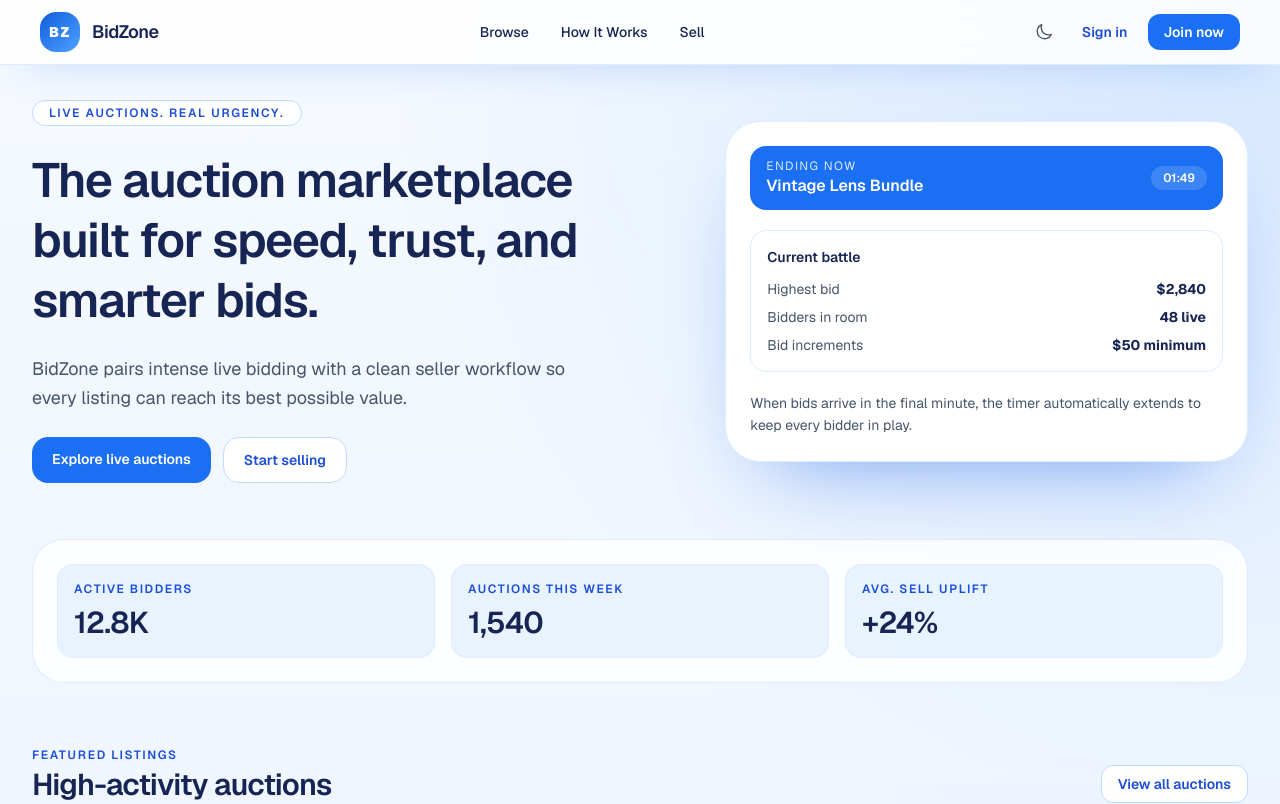
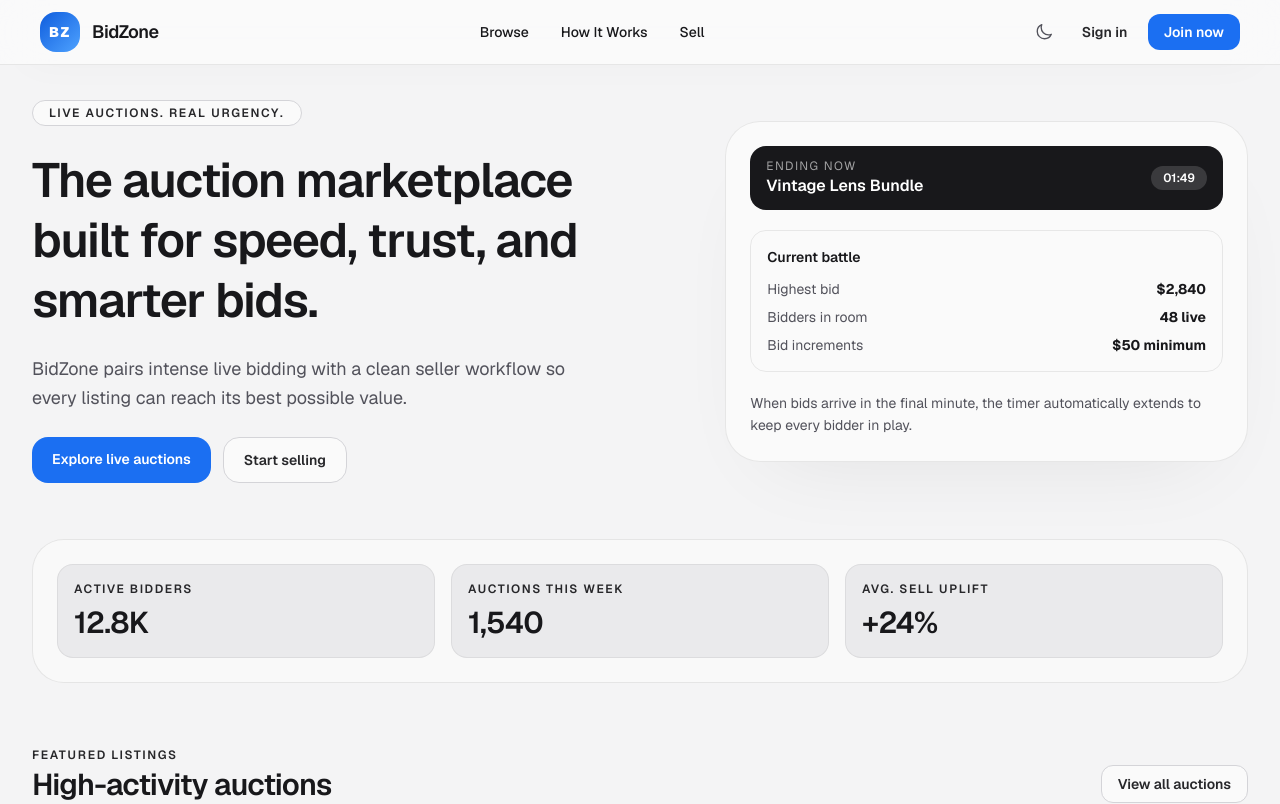
Before and after one commit to ahmdjlt/BidZone, a Next.js app in the folder frontend/: page / in a window 1280 px wide. Shown: the top 804 px of the page. Built offline with nearby package versions, Linux system fonts and the light colour scheme.

Commit message:
change of collors

```diff
--- a/frontend/app/globals.css
+++ b/frontend/app/globals.css
@@ -3,58 +3,57 @@
 @custom-variant dark (&:where(.dark, .dark *));
 
 :root {
-  --background: #f4f8ff;
-  --foreground: #0d2245;
-  --surface: #ffffff;
+  --background: #f4f4f5;
+  --foreground: #18181b;
+  --surface: #fafafa;
   --accent: #1b6ff2;
-  --accent-soft: #dfeeff;
-  --surface-alt: #f5f9ff;
-  --text-heading: #172554;
-  --text-body: #475569;
-  --text-muted: #94a3b8;
-  --text-label: #1d4ed8;
-  --border: rgba(219, 234, 254, 0.9);
-  --border-strong: #bfdbfe;
-  --card-bg: #ffffff;
+  --accent-soft: #e4e4e7;
+  --surface-alt: #f0f0f1;
+  --text-heading: #18181b;
+  --text-body: #52525b;
+  --text-muted: #a1a1aa;
+  --text-label: #27272a;
+  --border: rgba(0, 0, 0, 0.08);
+  --border-strong: #d4d4d8;
+  --card-bg: #fafafa;
   --input-bg: #ffffff;
-  --navbar-bg: rgba(255, 255, 255, 0.85);
-  --navbar-border: rgba(219, 234, 254, 0.9);
-  --navbar-shadow: rgba(22, 97, 230, 0.5);
-  --page-gradient: radial-gradient(circle at top right, #d5e8ff 0, transparent 34%),
-    linear-gradient(to bottom, #f5f9ff 0%, #eef5ff 52%, #f6faff 100%);
-  --accent-soft-bg: rgba(239, 246, 255, 0.7);
-  --card-shadow: rgba(27, 111, 242, 0.6);
-  --card-shadow-light: rgba(27, 111, 242, 0.25);
-  --card-shadow-heavy: rgba(17, 90, 225, 0.65);
-  --cta-gradient: linear-gradient(135deg, #f8fbff 0%, #dbe9ff 100%);
-  --divider: #eff6ff;
+  --navbar-bg: rgba(250, 250, 250, 0.92);
+  --navbar-border: rgba(0, 0, 0, 0.08);
+  --navbar-shadow: rgba(0, 0, 0, 0.07);
+  --page-gradient: #f4f4f5;
+  --accent-soft-bg: rgba(0, 0, 0, 0.04);
+  --card-shadow: rgba(0, 0, 0, 0.10);
+  --card-shadow-light: rgba(0, 0, 0, 0.06);
+  --card-shadow-heavy: rgba(0, 0, 0, 0.09);
+  --cta-gradient: #f0f0f1;
+  --divider: #e4e4e7;
 }
 
 .dark {
-  --background: #0b1120;
-  --foreground: #f1f5f9;
-  --surface: #131c2e;
+  --background: #18181b;
+  --foreground: #fafafa;
+  --surface: #27272a;
   --accent: #3b82f6;
-  --accent-soft: #1e3a5f;
-  --surface-alt: #0f1729;
-  --text-heading: #f1f5f9;
-  --text-body: #94a3b8;
-  --text-muted: #64748b;
-  --text-label: #60a5fa;
-  --border: #1e293b;
-  --border-strong: #334155;
-  --card-bg: #131c2e;
-  --input-bg: #162032;
-  --navbar-bg: rgba(19, 28, 46, 0.85);
-  --navbar-border: #1e293b;
-  --navbar-shadow: rgba(0, 0, 0, 0.5);
-  --page-gradient: #0b1120;
-  --accent-soft-bg: rgba(30, 58, 95, 0.5);
-  --card-shadow: rgba(0, 0, 0, 0.4);
-  --card-shadow-light: rgba(0, 0, 0, 0.25);
-  --card-shadow-heavy: rgba(0, 0, 0, 0.5);
-  --cta-gradient: #131c2e;
-  --divider: #1e293b;
+  --accent-soft: #3f3f46;
+  --surface-alt: #1f1f23;
+  --text-heading: #fafafa;
+  --text-body: #a1a1aa;
+  --text-muted: #71717a;
+  --text-label: #e4e4e7;
+  --border: rgba(255, 255, 255, 0.08);
+  --border-strong: #52525b;
+  --card-bg: #27272a;
+  --input-bg: #2e2e32;
+  --navbar-bg: rgba(24, 24, 27, 0.92);
+  --navbar-border: rgba(255, 255, 255, 0.08);
+  --navbar-shadow: rgba(0, 0, 0, 0.4);
+  --page-gradient: #18181b;
+  --accent-soft-bg: rgba(255, 255, 255, 0.05);
+  --card-shadow: rgba(0, 0, 0, 0.45);
+  --card-shadow-light: rgba(0, 0, 0, 0.28);
+  --card-shadow-heavy: rgba(0, 0, 0, 0.55);
+  --cta-gradient: #27272a;
+  --divider: #3f3f46;
 }
 
 @theme inline {
--- a/frontend/app/page.tsx
+++ b/frontend/app/page.tsx
@@ -80,20 +80,6 @@ const metrics = [
   { label: "Avg. sell uplift", value: "+24%" },
 ];
 
-const steps = [
-  {
-    title: "List in Minutes",
-    text: "Sellers publish listings with smart pricing guidance and instant category matching.",
-  },
-  {
-    title: "Live Bid Momentum",
-    text: "Real-time updates keep urgency high while anti-sniping extensions protect fairness.",
-  },
-  {
-    title: "Secure Checkout",
-    text: "Winners complete payment quickly and both sides receive shipment and status tracking.",
-  },
-];
 
 export default function HomePage() {
   return (
@@ -131,14 +117,14 @@ export default function HomePage() {
 
           <div className="animate-float relative rounded-[2.2rem] border border-border bg-card-bg p-6 card-shadow-heavy">
 <div className="space-y-5">
-              <div className="flex items-center justify-between rounded-2xl bg-accent px-4 py-3 text-white">
+              <div className="flex items-center justify-between rounded-2xl bg-foreground px-4 py-3 text-white dark:bg-white dark:text-black">
                 <div>
-                  <p className="text-xs uppercase tracking-[0.12em] text-blue-100 dark:text-blue-200">
+                  <p className="text-xs uppercase tracking-[0.12em] text-white/60 dark:text-black/50">
                     Ending now
                   </p>
                   <p className="text-base font-semibold">Vintage Lens Bundle</p>
                 </div>
-                <span className="rounded-full bg-white/15 px-3 py-1 text-xs font-semibold">
+                <span className="rounded-full bg-white/15 px-3 py-1 text-xs font-semibold dark:bg-black/10">
                   01:49
                 </span>
               </div>
@@ -200,22 +186,6 @@ export default function HomePage() {
           <AuctionGrid auctions={featuredAuctions} />
         </section>
 
-        <section className="mt-20 grid gap-5 lg:grid-cols-3">
-          {steps.map((step, index) => (
-            <article
-              key={step.title}
-              className="rounded-[1.7rem] border border-border bg-card-bg p-6 card-shadow-heavy"
-            >
-              <p className="text-xs font-semibold uppercase tracking-[0.14em] text-text-label">
-                Step 0{index + 1}
-              </p>
-              <h3 className="mt-2 text-xl font-semibold tracking-tight text-text-heading">
-                {step.title}
-              </h3>
-              <p className="mt-3 text-sm leading-relaxed text-text-body">{step.text}</p>
-            </article>
-          ))}
-        </section>
       </main>
 
       <Footer />
```
